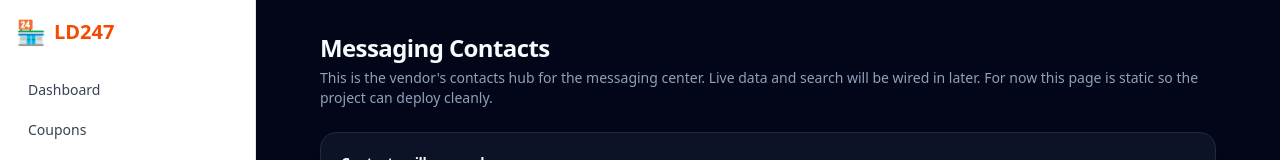
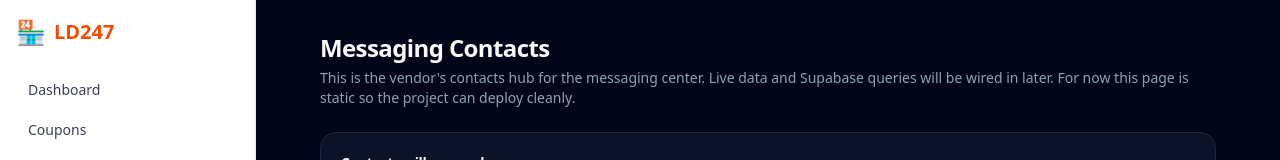
Before and after one commit to klawrence01/LD247, a Next.js app: page /dashboard/merchant/messaging/contacts in a window 1280 px wide. Shown: the top 160 px of the page. Built offline with nearby package versions, Linux system fonts and the light colour scheme.

Commit message:
Make merchant messaging contacts page static (no supabase)

```diff
--- a/src/app/dashboard/merchant/messaging/contacts/page.tsx
+++ b/src/app/dashboard/merchant/messaging/contacts/page.tsx
@@ -1,4 +1,4 @@
-// C:\Users\Owner\ld247\src\app\dashboard\merchant\messaging\contacts\page.tsx
+// C:\Users\Klawr\LD247\src\app\dashboard\merchant\messaging\contacts\page.tsx
 
 export default function MerchantMessagingContactsPage() {
   return (
@@ -11,12 +11,12 @@ export default function MerchantMessagingContactsPage() {
           </h1>
           <p className="mt-1 text-sm text-slate-400">
             This is the vendor&apos;s contacts hub for the messaging center.
-            Live data and search will be wired in later. For now this page is
-            static so the project can deploy cleanly.
+            Live data and Supabase queries will be wired in later. For now this
+            page is static so the project can deploy cleanly.
           </p>
         </header>
 
-        {/* Placeholder content */}
+        {/* Placeholder card */}
         <div className="rounded-2xl border border-slate-800 bg-slate-900/80 p-5 shadow-xl">
           <h2 className="text-sm font-semibold tracking-tight">
             Contacts will appear here
```
